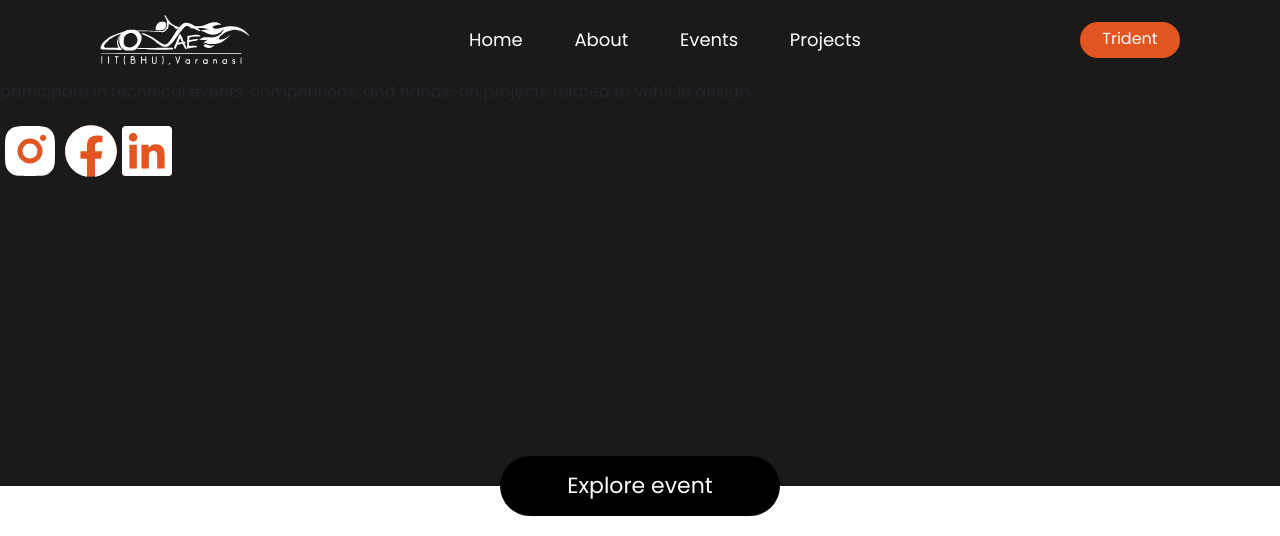
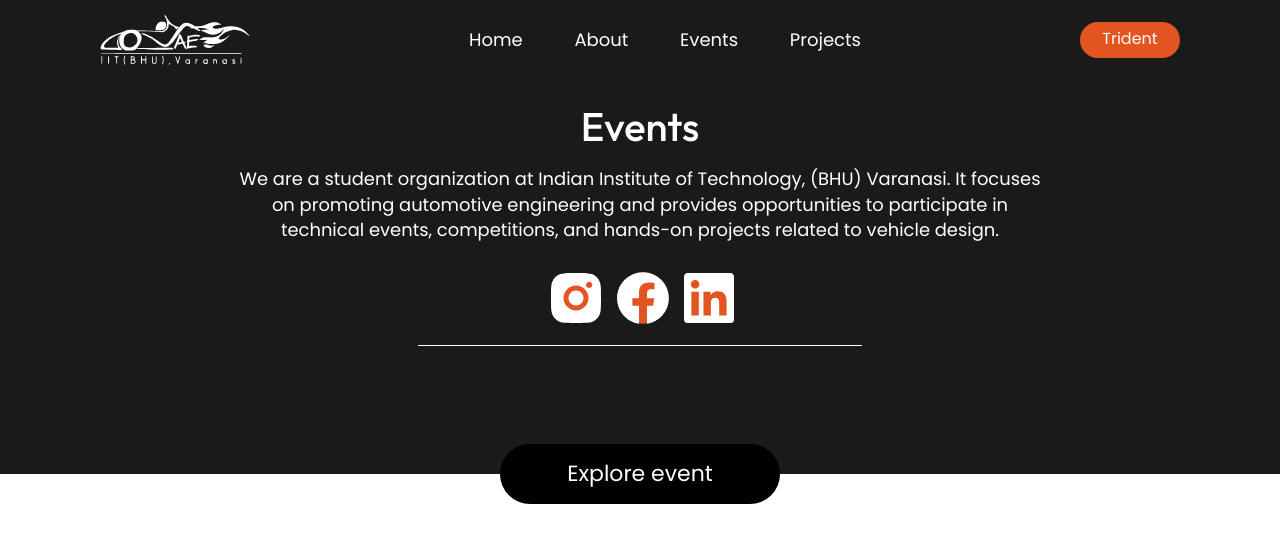
Before and after one commit to automobile-club/Automobile-Website, a Next.js app: page /events in a window 1280 px wide. Shown: the top 536 px of the page. Built offline with nearby package versions, Linux system fonts and the light colour scheme.

Commit message:
Update events.module.css

```diff
--- a/styles/events.module.css
+++ b/styles/events.module.css
@@ -13,8 +13,69 @@
   position: relative;
   background-color: #1b1a1b;
   width: 100%;
-  height: 38vw;
+  display: flex;
+  justify-content: center;
+  flex-direction: column;
+  height: 37vw;
 }
+
+.sae_intro {
+  padding-top: 1.56em;
+  background-color: #1b1a1b;
+  width: 100%;
+  height: 37vw;
+}
+
+.sae_headings {
+  color: white;
+  text-align: center;
+  padding-top: 6vw;
+}
+
+.sae_long_text {
+  text-align: center;
+  color: white;
+  padding-top: 0.65vw;
+  padding-left: 18vw;
+  padding-right: 18vw;
+  font-weight: 400;
+  font-size: 1.4vw;
+  line-height: 2vw;
+}
+
+.social_media {
+  display: flex;
+  flex-direction: row;
+  justify-content: center;
+  padding-top: 0.65vw;
+  padding-bottom: 1.25vw;
+  gap: 0.5vw;
+}
+.linkedIn_img {
+  margin-left: 0.25vw;
+}
+
+.social_media > a {
+  display: flex;
+  flex-direction: column;
+  justify-content: center;
+  align-items: center;
+}
+
+.cards_img_saeintro {
+  height: 42vw;
+  width: 40vw;
+  margin-left: 1.62vw;
+  margin-top: 1vw;
+}
+
+.line {
+  border-top: 1px solid white;
+  margin: 0 auto;
+  width: 34.75vw;
+  padding-bottom: 5vw;
+}
+
 .button {
   background: #000000;
   border-radius: 200px;
@@ -121,6 +182,7 @@
   cursor: pointer;
 }  */
 
+
 @media (max-width: 768px) {
   .all_events {
     grid-template-columns: repeat(2, 1fr);
```
